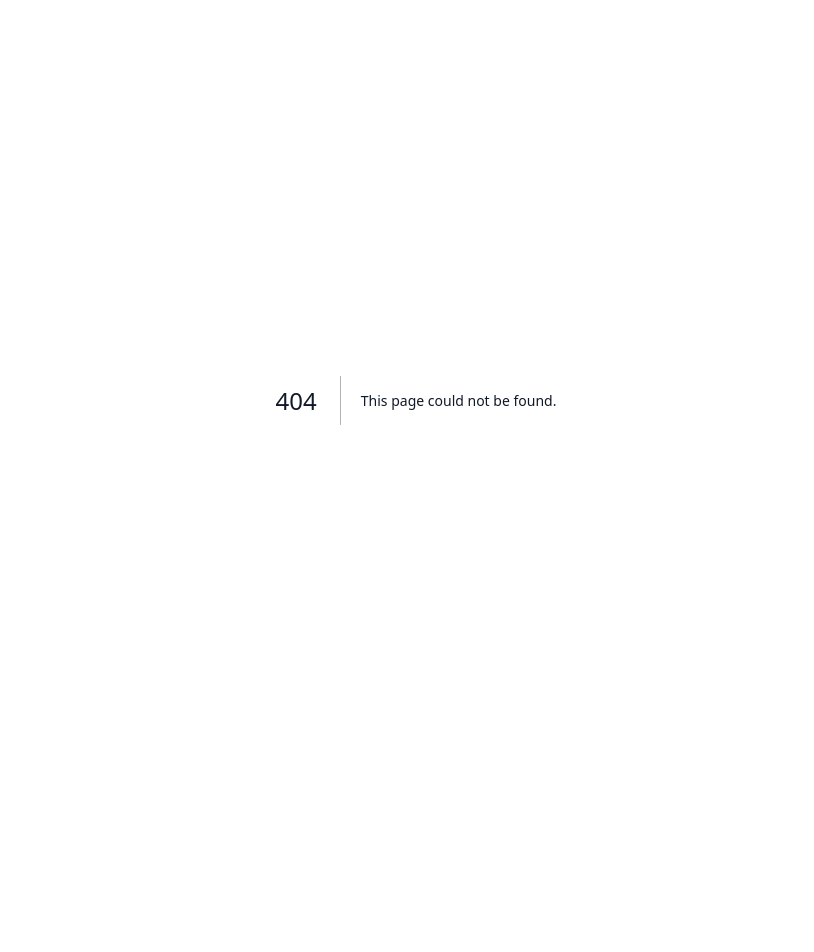
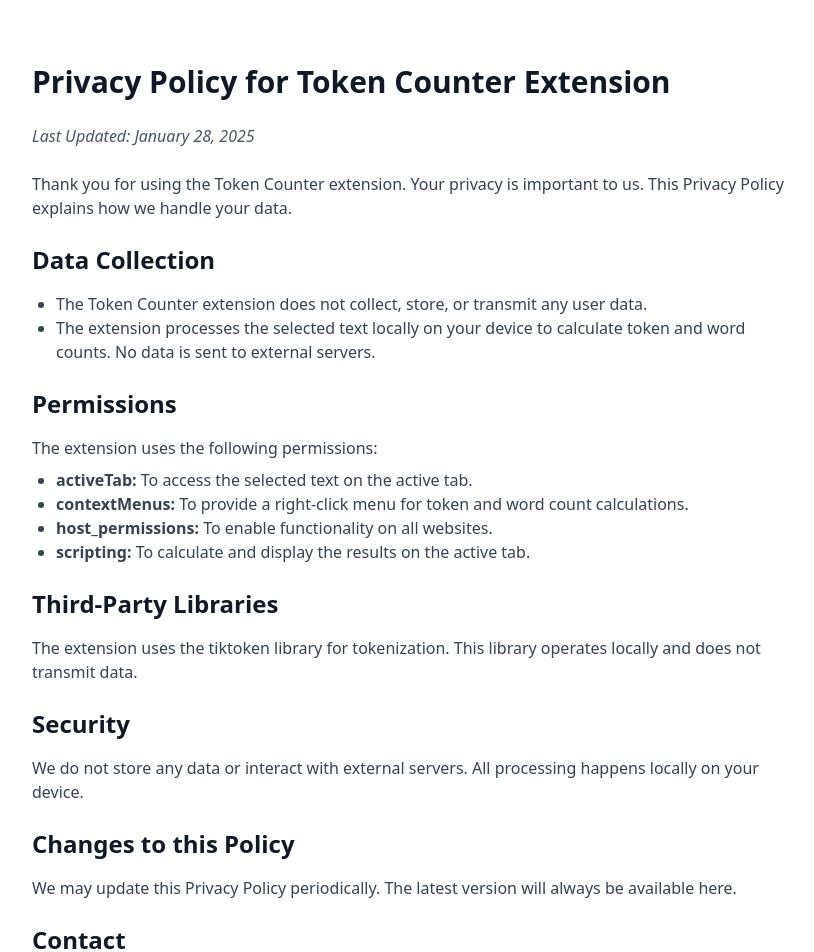
Before and after one commit to Sparshsing/wisdomofcrowd, a Next.js app: page /tools/tokencounter/privacy in a window 1280 px wide. Before the commit this address had no page. Shown: the top 952 px of the page, without its empty margins (224-1038 px from the left). Before the commit the page ends 800 px from the top, so only its background shows below. Built offline with nearby package versions, Linux system fonts and the light colour scheme.

Commit message:
token counter privacy policy

```diff
--- a/src/app/tools/tokencounter/page.tsx
+++ b/src/app/tools/tokencounter/page.tsx
@@ -15,6 +15,8 @@
           <p className="text-xl text-gray-600 dark:text-gray-400 mb-8">
             Instantly count tokens in your selected text across any website
           </p>
+          <div className="space-y-4">
+            <div>
               <Link
                 href="https://chrome.google.com/webstore/detail/macfkbmckhomamgmhjcjmgkbghlfgbji?utm_source=website"
                 target="_blank"
@@ -22,6 +24,16 @@
               >
                 Add to Chrome
               </Link>
+            </div>
+            <div>
+              <Link
+                href="/tools/tokencounter/privacy"
+                className="text-sm text-gray-600 dark:text-gray-400 hover:underline"
+              >
+                Privacy Policy
+              </Link>
+            </div>
+          </div>
         </div>
 
         {/* Main Features */}
--- /dev/null
+++ b/src/app/tools/tokencounter/privacy/page.tsx
@@ -0,0 +1,53 @@
+export default function Privacy() {
+  return (
+    <div className="min-h-screen p-4 md:p-8 max-w-4xl mx-auto">
+      <div className="bg-white dark:bg-gray-800 rounded-lg shadow-lg p-8">
+        <h1 className="text-3xl font-bold mb-6 text-gray-900 dark:text-gray-100">
+          Privacy Policy for Token Counter Extension
+        </h1>
+        <p className="text-gray-600 dark:text-gray-400 italic mb-6">
+          Last Updated: January 28, 2025
+        </p>
+
+        <p className="text-gray-700 dark:text-gray-300 mb-6">
+          Thank you for using the Token Counter extension. Your privacy is important to us. This Privacy Policy explains how we handle your data.
+        </p>
+
+        <h2 className="text-2xl font-bold mb-4 text-gray-900 dark:text-gray-100">Data Collection</h2>
+        <ul className="list-disc pl-6 mb-6 text-gray-700 dark:text-gray-300">
+          <li>The Token Counter extension does not collect, store, or transmit any user data.</li>
+          <li>The extension processes the selected text locally on your device to calculate token and word counts. No data is sent to external servers.</li>
+        </ul>
+
+        <h2 className="text-2xl font-bold mb-4 text-gray-900 dark:text-gray-100">Permissions</h2>
+        <p className="mb-2 text-gray-700 dark:text-gray-300">The extension uses the following permissions:</p>
+        <ul className="list-disc pl-6 mb-6 text-gray-700 dark:text-gray-300">
+          <li><strong>activeTab:</strong> To access the selected text on the active tab.</li>
+          <li><strong>contextMenus:</strong> To provide a right-click menu for token and word count calculations.</li>
+          <li><strong>host_permissions:</strong> To enable functionality on all websites.</li>
+          <li><strong>scripting:</strong> To calculate and display the results on the active tab.</li>
+        </ul>
+
+        <h2 className="text-2xl font-bold mb-4 text-gray-900 dark:text-gray-100">Third-Party Libraries</h2>
+        <p className="mb-6 text-gray-700 dark:text-gray-300">
+          The extension uses the tiktoken library for tokenization. This library operates locally and does not transmit data.
+        </p>
+
+        <h2 className="text-2xl font-bold mb-4 text-gray-900 dark:text-gray-100">Security</h2>
+        <p className="mb-6 text-gray-700 dark:text-gray-300">
+          We do not store any data or interact with external servers. All processing happens locally on your device.
+        </p>
+
+        <h2 className="text-2xl font-bold mb-4 text-gray-900 dark:text-gray-100">Changes to this Policy</h2>
+        <p className="mb-6 text-gray-700 dark:text-gray-300">
+          We may update this Privacy Policy periodically. The latest version will always be available here.
+        </p>
+
+        <h2 className="text-2xl font-bold mb-4 text-gray-900 dark:text-gray-100">Contact</h2>
+        <p className="text-gray-700 dark:text-gray-300">
+          If you have any questions or concerns, please contact us at <a href="mailto:sparshsing96@email.com" className="text-purple-600 dark:text-purple-400 hover:underline">sparshsing96@email.com</a>.
+        </p>
+      </div>
+    </div>
+  );
+}
```
Lines whose indentation alone changed are shown as unchanged.
